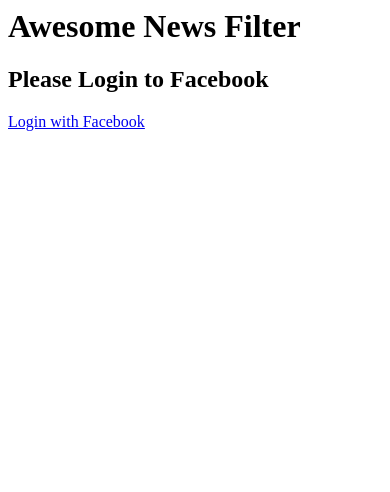
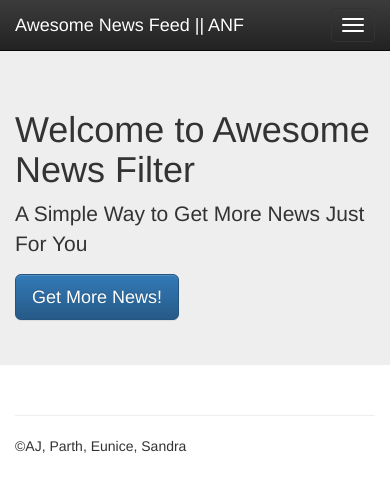
Before and after one commit to eunicekokor/newsReq, a Flask app: template templates/index.html in a window 390 px wide. Shown: the top 492 px of the page. Run offline with Flask 2, Linux system fonts and the light colour scheme; the template is opened without the code that fills it, so the values that code supplies are empty; some libraries are stand-ins or nearby versions.

Commit message:
new front end

```diff
--- a/templates/index.html
+++ b/templates/index.html
@@ -1,28 +1,105 @@
 <html>
     <head>
         <title>ANF</title>
+        <!-- Latest compiled and minified CSS -->
+<link rel="stylesheet" href="https://maxcdn.bootstrapcdn.com/bootstrap/3.3.7/css/bootstrap.min.css" integrity="sha384-BVYiiSIFeK1dGmJRAkycuHAHRg32OmUcww7on3RYdg4Va+PmSTsz/K68vbdEjh4u" crossorigin="anonymous">
+
+<!-- Optional theme -->
+<link rel="stylesheet" href="https://maxcdn.bootstrapcdn.com/bootstrap/3.3.7/css/bootstrap-theme.min.css" integrity="sha384-rHyoN1iRsVXV4nD0JutlnGaslCJuC7uwjduW9SVrLvRYooPp2bWYgmgJQIXwl/Sp" crossorigin="anonymous">
+
+<script src="https://use.fontawesome.com/b3aaee7b67.js"></script>
+
     </head>
     <body>
-        <h1>Awesome News Filter</h1>
+    <nav style="color: white" class="navbar navbar-inverse navbar-fixed-top">
+      <div class="container">
+        <div class="navbar-header">
+          <button type="button" class="navbar-toggle collapsed" data-toggle="collapse" data-target="#navbar" aria-expanded="false" aria-controls="navbar">
+            <span class="sr-only">Toggle navigation</span>
+            <span class="icon-bar"></span>
+            <span class="icon-bar"></span>
+            <span class="icon-bar"></span>
+          </button>
+          <a class="navbar-brand" href="#">Awesome News Feed || ANF</a>
+        </div>
+        <div id="navbar" class="navbar-collapse collapse">
+          <div style="color:white" class="navbar-form navbar-right">
+          {% if current_user.is_authenticated %}
+            <span style="color:white">Hi, {{ current_user.nickname }}!</span>
+                 <button class="btn btn-default"><a href="{{ url_for('logout') }}">Logout</a></button>
+        {% else %}
+            <button class="btn btn-default">Please Login to Facebook</button>
+            <button class="btn btn-default"><a href="{{ url_for('oauth_authorize', provider='facebook') }}">Login with Facebook</a></button>
+        {% endif %}
+            <!-- <div class="form-group">
+              <input type="text" placeholder="Email" class="form-control">
+            </div>
+            <div class="form-group">
+              <input type="password" placeholder="Password" class="form-control">
+            </div>
+            <button type="submit" class="btn btn-success">Sign in</button> -->
+          </div>
+        </div><!--/.navbar-collapse -->
+      </div>
+    </nav>
+
+
+        <!-- Main jumbotron for a primary marketing message or call to action -->
+    <div class="jumbotron">
+      <div class="container">
+        <br>
+        <br>
+        <br>
+        <h1>Welcome to Awesome News Filter</h1>
+        <p>A Simple Way to Get More News Just For You</p>
+        <p><a class="btn btn-primary btn-lg" href="/" role="button">Get More News!</a></p>
+      </div>
+    </div>
+
+
+
+<div class="container">
+      <!-- Example row of columns -->
+
         {% for message in get_flashed_messages() %}
             <p><b>Error</b>: {{ message }}</p>
         {% endfor %}
-        {% if current_user.is_authenticated %}
-            <h2>Hi, {{ current_user.nickname }}!</h2>
 
+        <div class="row">
             {% for article in articles %}
-            <div>
+            <div class="col-md-4">
                 <img src="{{ article[1] }}" alt="Mountain View" style="width:304px;height:228px;">
-                <h3>{{ article[0] }}</h3>
+                <h2>{{ article[0] }}</h2>
+                <p><i class="fa fa-user" aria-hidden="true"></i>by {{article[4]}}</p>
                 <p>{{ article[3] }}</p>
-                <p>Read More: <a href="{{ article[2] }}">HERE</a></p>
+                <div class="form-group">
+                <p>
+
+                {{article[5]}}
+                {{article[6]}}
+                  <a class="btn btn-default" href="{{ article[2] }}">Read More</a>
+                  <a class="btn btn-default" href="#"><i id="like-{{article[0]}}" class="fa fa-thumbs-o-up" aria-hidden="true"></i></a>
+                </p>
+                </div>
             </div>
             {% endfor %}
+            </div>
+ <hr>
+      <footer>
+        <p>&copy;AJ, Parth, Eunice, Sandra</p>
+      </footer>
+      </div> <!-- /container -->
 
-            <p><a href="{{ url_for('logout') }}">Logout</a></p>
-        {% else %}
-            <h2>Please Login to Facebook</h2>
-            <p><a href="{{ url_for('oauth_authorize', provider='facebook') }}">Login with Facebook</a></p>
-        {% endif %}
     </body>
+    <!-- Latest compiled and minified JavaScript -->
+<script src="https://maxcdn.bootstrapcdn.com/bootstrap/3.3.7/js/bootstrap.min.js" integrity="sha384-Tc5IQib027qvyjSMfHjOMaLkfuWVxZxUPnCJA7l2mCWNIpG9mGCD8wGNIcPD7Txa" crossorigin="anonymous"></script>
+
+<script src="https://ajax.googleapis.com/ajax/libs/jquery/3.1.1/jquery.min.js"></script>
+
+<script>
+$('.fa').click({
+  console.log("hello");
+});
+
+</script>
 </html>
```
Also changed, not shown: newsReq.py (+6 -6 lines).
